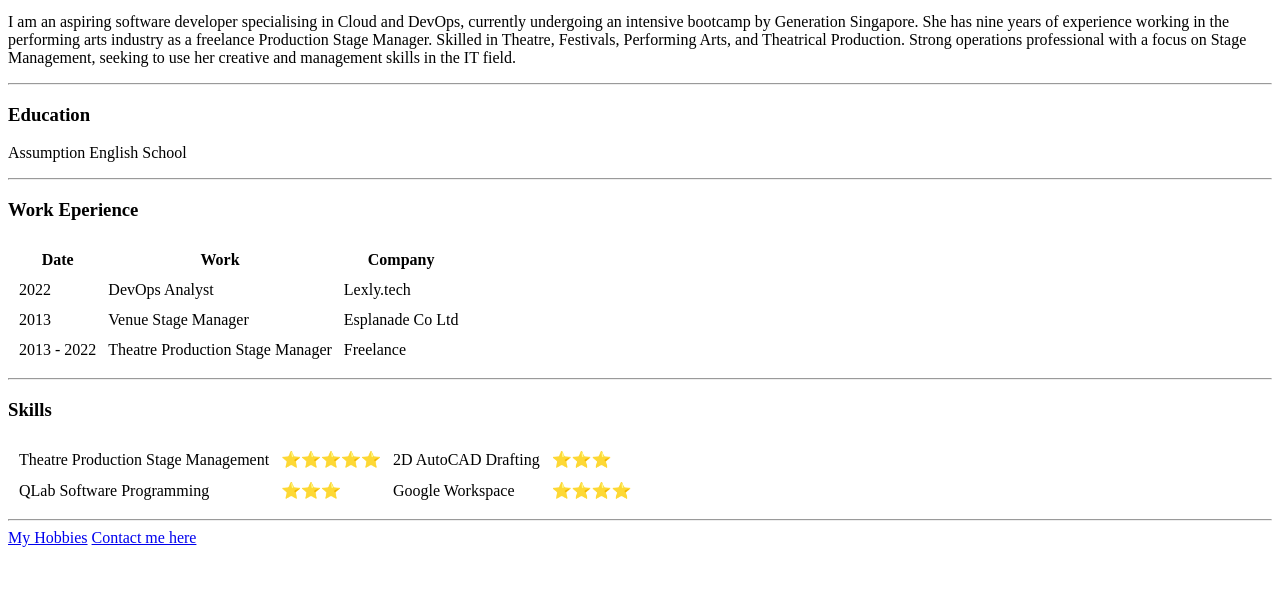
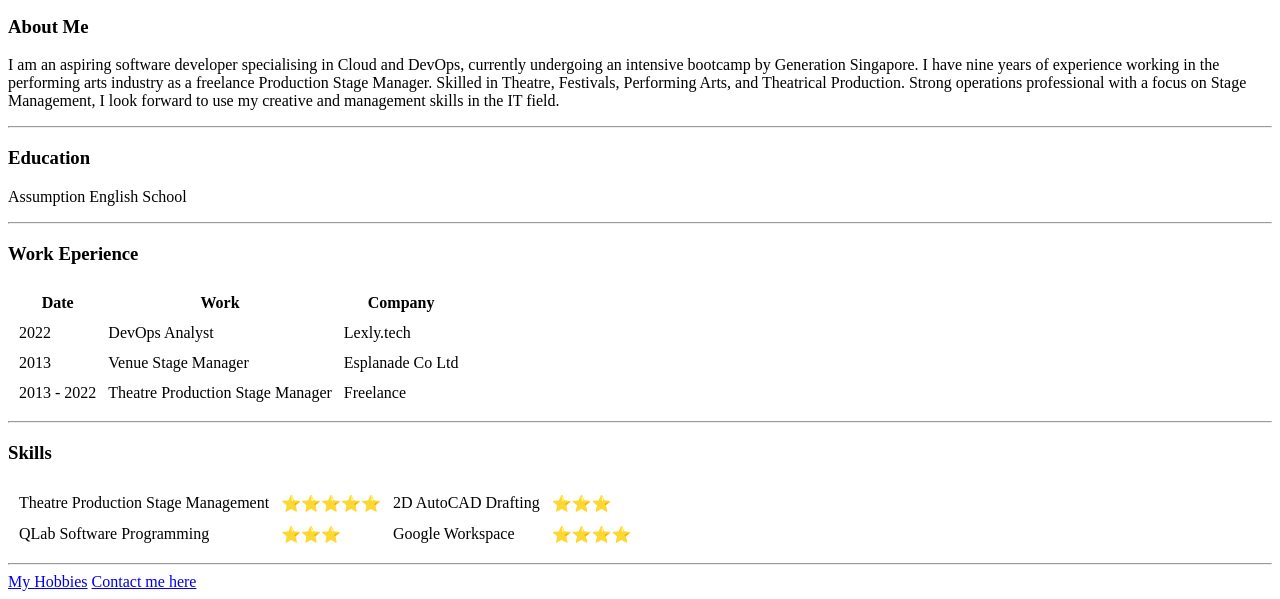
Before and after one commit to heyvitech/cv, a plain HTML site: page index.html in a window 1280 px wide. Shown: the part 203-802 px from the top of the page. Drawn offline with Linux system fonts and the light colour scheme.

Commit message:
added & edited about me section

```diff
--- a/index.html
+++ b/index.html
@@ -16,10 +16,10 @@
       </td>
     </tr>
   </table>
+  <h3>About Me</h3>
   <p>
-    I am an aspiring software developer specialising in Cloud and DevOps, currently undergoing an intensive bootcamp by Generation Singapore. She has nine years of experience working in the performing arts industry as a freelance Production Stage
-    Manager. Skilled
-    in Theatre, Festivals, Performing Arts, and Theatrical Production. Strong operations professional with a focus on Stage Management, seeking to use her creative and management skills in the IT field.
+    I am an aspiring software developer specialising in Cloud and DevOps, currently undergoing an intensive bootcamp by Generation Singapore. I have nine years of experience working in the performing arts industry as a freelance Production Stage
+    Manager. Skilled in Theatre, Festivals, Performing Arts, and Theatrical Production. Strong operations professional with a focus on Stage Management, I look forward to use my creative and management skills in the IT field.
   </p>
   <hr>
   <h3>Education</h3>
```
